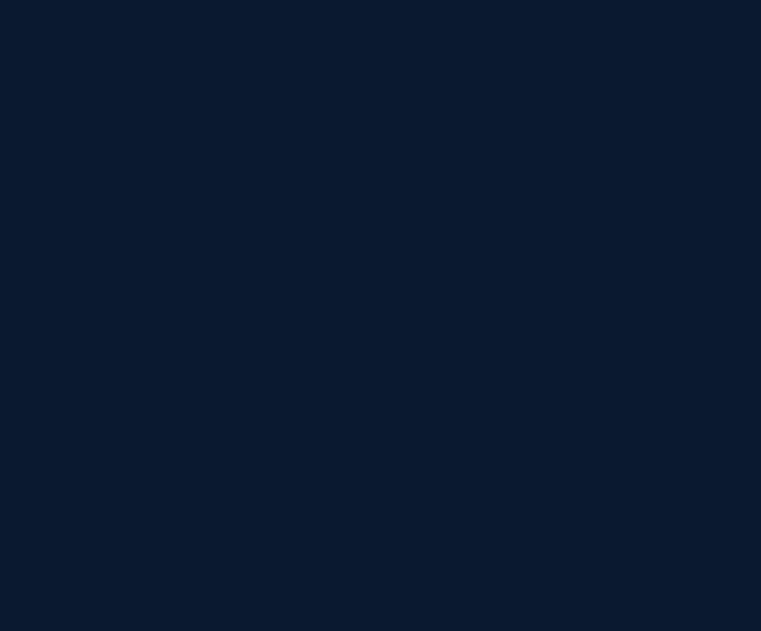
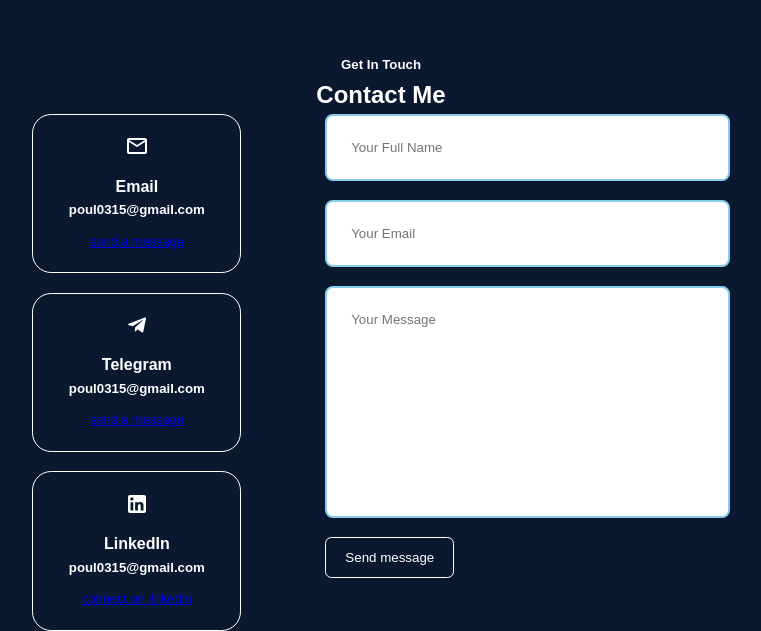
Before and after one commit to poul0315/NextJs-Portfolio, a Next.js app: page / in a window 1280 px wide. Shown: the part 4949-5580 px from the top of the page, without its empty margins (259-1020 px from the left). Before the commit the page ends 4443 px from the top, so only its background shows below. Built offline with nearby package versions, Linux system fonts and the light colour scheme.

Commit message:
feat(page): Created contact me section

```diff
--- a/package.json
+++ b/package.json
@@ -9,6 +9,11 @@
     "lint": "next lint"
   },
   "dependencies": {
+    "@emailjs/browser": "^3.11.0",
+    "@emotion/react": "^11.11.1",
+    "@emotion/styled": "^11.11.0",
+    "@mui/icons-material": "^5.11.16",
+    "@mui/material": "^5.13.5",
     "@types/node": "20.2.0",
     "@types/react": "18.2.6",
     "@types/react-dom": "18.2.4",
--- a/src/pages/index.tsx
+++ b/src/pages/index.tsx
@@ -4,6 +4,7 @@ import Hero from '@/sections/Hero'
 import About from '@/sections/About'
 import Experience from '@/sections/Experience'
 import Project from '@/sections/Project'
+import Footer from '@/sections/Footer'
 import SocialIcons from '@/components/SocialIcons'
 import Email from '@/components/Email'
 
@@ -18,6 +19,7 @@ function Index() {
         <About />
         <Experience />
         <Project />
+        <Footer />
       </div>
       <SocialIcons />
       <Email />
--- /dev/null
+++ b/src/scss/sections/_footer.scss
@@ -0,0 +1,114 @@
+// Buttons
+.btn {
+    width: max-content;
+    display: inline-block;
+    color: white;
+    padding: 0.75rem 1.2rem;
+    border-radius: 0.4rem;
+    cursor: pointer;
+    border: 1px solid white;
+    transition: all 400ms ease;
+}
+
+.btn:hover {
+    background: skyblue;
+    color: white;
+    border-color: transparent;
+}
+
+.btn-primary {
+    background: transparent;
+    color: white;
+}
+
+// contact me containers
+.footer-title {
+    justify-content: center;
+    // align-items: center;
+    text-align: center;
+    color: white;
+}
+
+h4, h5 {
+    color: white;
+}
+
+.container.contact__container {
+    width: 58%;
+    display: grid;
+    grid-template-columns: 30% 58%;
+    gap: 12%;
+  }
+
+.contact__options {
+    display: flex;
+    flex-direction: column;
+    gap: 1.2rem;
+    color: white;
+}
+
+.contact__option {
+    background: transparent;
+    padding: 1.2rem;
+    border-radius: 1.2rem;
+    text-align: center;
+    border: 1px solid white;
+    transition: all 400ms ease;
+}
+
+.contact__option:hover {
+    background: skyblue;
+    border-color: skyblue;
+    color: black;
+    a, h4, h5 {
+        color: black;
+    }
+}
+
+.contact__option-icon {
+    font-size: 1.5rem;
+    margin-bottom: 0.5rem;
+}
+
+.contact__option a {
+    margin-top: 0.7rem;
+    display: inline-block;
+    font-size: 0.8rem;
+}
+
+.contact__option h5 {
+    color: white;
+}
+
+form {
+    display: flex;
+    flex-direction: column;
+    gap: 1.2rem;
+}
+
+input,
+textarea {
+    font-family: "Poppins", sans-serif;
+    width: 100%;
+    padding: 1.5rem;
+    border-radius: 0.5rem;
+    background: white;
+    border: 2px solid skyblue;
+    resize: none;
+    color: white; // Text
+}
+
+/* MEDIA QUERIES (TABLE DEVICES) */
+@media screen and (max-width: 1024px) {
+    .container.contact__container {
+        grid-template-columns: 1fr;
+        gap: 2rem;
+    }
+}
+
+/* MEDIA QUERIES (MOBILE DEVICES) */
+@media screen and (max-width: 600px) {
+    .container.contact__container {
+        width: 90%;
+    }
+}
--- a/src/scss/sections/_index.scss
+++ b/src/scss/sections/_index.scss
@@ -3,6 +3,7 @@
 @import "_about";
 @import "_experience";
 @import "_project";
+@import "footer";
 
 
 
--- /dev/null
+++ b/src/sections/Footer.tsx
@@ -0,0 +1,83 @@
+import React, { useRef } from "react";
+import MailOutlineIcon from "@mui/icons-material/MailOutline";
+import TelegramIcon from "@mui/icons-material/Telegram";
+import LinkedInIcon from "@mui/icons-material/LinkedIn";
+import emailjs from "@emailjs/browser";
+
+export default function Footer() {
+    const form = useRef<HTMLFormElement>(null);
+
+  const sendEmail = (e: any) => {
+        e.preventDefault();
+        const PUBLIC_KEY: string = process.env.REACT_APP_PUBLIC_KEY as string;
+        const TEMPLATE_ID: string = process.env.REACT_APP_TEMPLATE_ID as string;
+        const SERVICE_ID: string = process.env.REACT_APP_SERVICE_ID as string;
+
+        emailjs.sendForm(SERVICE_ID, TEMPLATE_ID, form.current!, PUBLIC_KEY).then(
+        (result) => {
+            console.log(result.text);
+        },
+        (error) => {
+            console.log(error.text);
+        }
+        );
+        form.current!.reset();
+        window.alert("Message has sent!");
+    };
+    return (
+      <section id="contact">
+        <div className="footer-title">
+          <h5>Get In Touch</h5>
+          <h2>Contact Me</h2>
+        </div>
+        <div className="container contact__container">
+          <div className="contact__options">
+            <article className="contact__option">
+              <MailOutlineIcon className="contact__option-icon" />
+              <h4>Email</h4>
+              <h5>poul0315@gmail.com</h5>
+              <a href="mailto:poul0315@gmail.com">send a message</a>
+            </article>
+            <article className="contact__option">
+              <TelegramIcon className="contact__option-icon" />
+              <h4>Telegram</h4>
+              <h5>poul0315@gmail.com</h5>
+              <a href="https://t.me/devjongs" target="_blank" rel="noreferrer">
+                send a message
+              </a>
+            </article>
+            <article className="contact__option">
+              <LinkedInIcon className="contact__option-icon" />
+              <h4>LinkedIn</h4>
+              <h5>poul0315@gmail.com</h5>
+              <a
+                href="https://www.linkedin.com/in/paul-nam-27b815210/"
+                target="_blank"
+                rel="noreferrer"
+              >
+                connect on linkedin
+              </a>
+            </article>
+          </div>
+          <form ref={form} onSubmit={sendEmail}>
+            <input
+              type="text"
+              name="name"
+              placeholder="Your Full Name"
+              required
+            />
+            <input type="email" name="email" placeholder="Your Email" required />
+            <textarea
+              name="message"
+              rows={12}
+              placeholder="Your Message"
+              required
+            ></textarea>
+            <button type="submit" className="btn btn-primary">
+              Send message
+            </button>
+          </form>
+        </div>
+      </section>
+    )
+}
```
Also changed, not shown: 2 other files (tests, documents, lock files or other folders).
